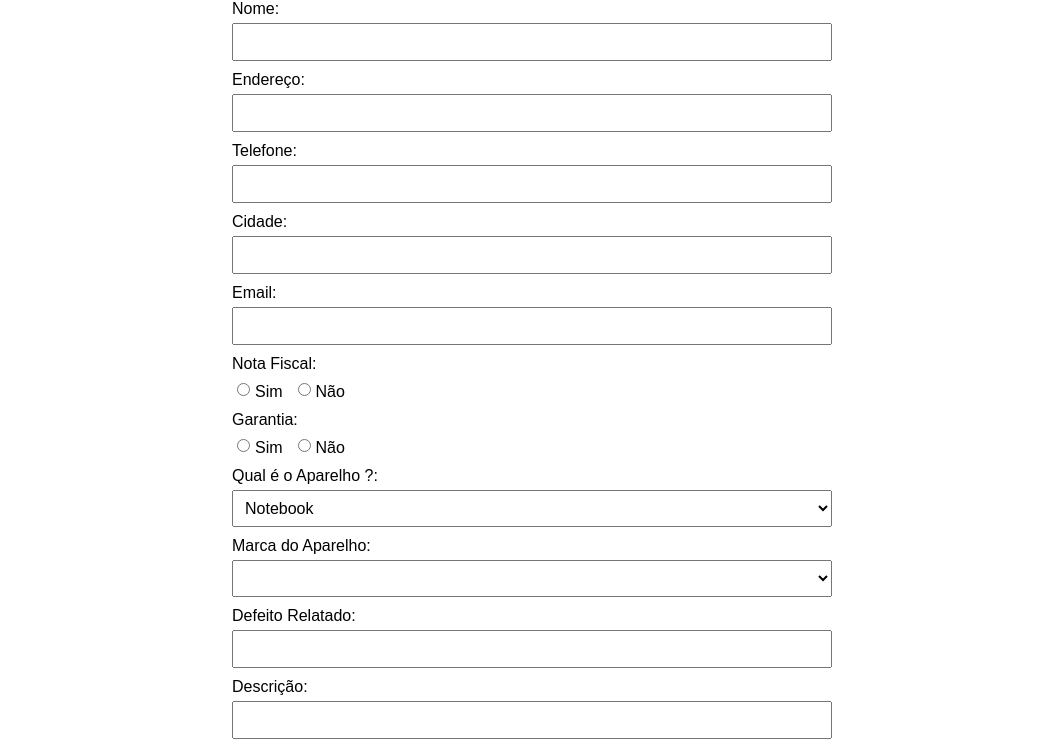
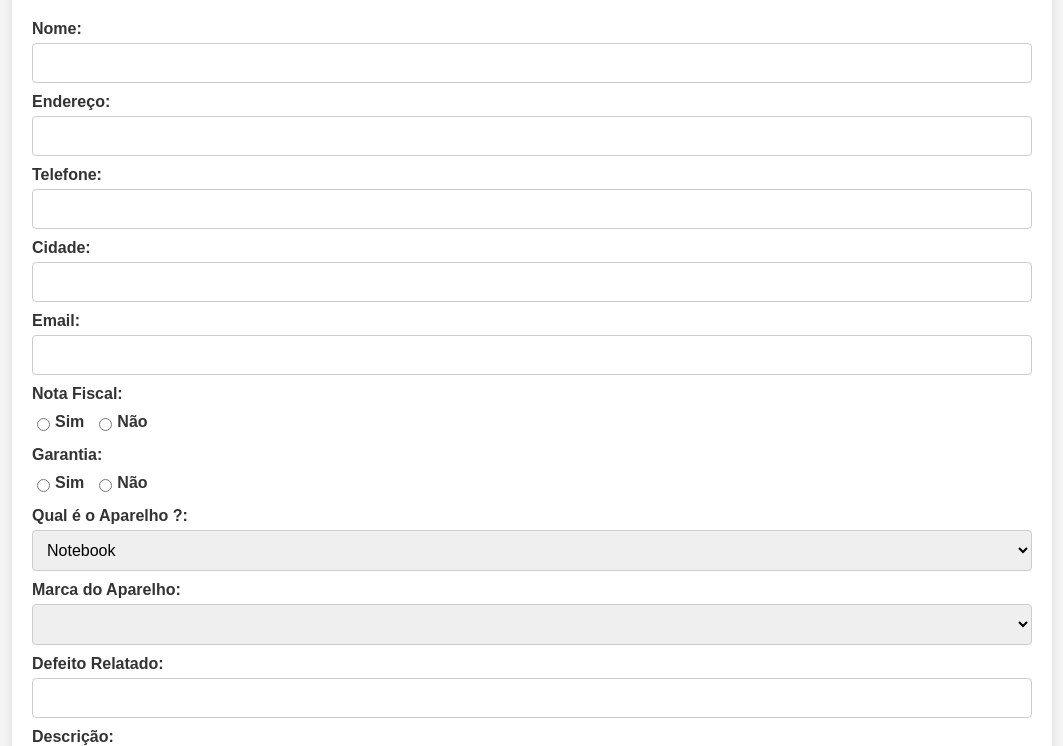
Before and after one commit to Shaolin850/nota-eletronica, a plain HTML site: page index.html in a window 1280 px wide. Shown: the part 100-846 px from the top of the page, without its empty margins (108-1171 px from the left). Drawn offline with Linux system fonts and the light colour scheme.

Commit message:
Update index.html

```diff
--- a/index.html
+++ b/index.html
@@ -1,5 +1,5 @@
 <!DOCTYPE html>
-<html lang="en">
+<html lang="pt-BR">
 <head>
     <meta charset="UTF-8">
     <meta name="viewport" content="width=device-width, initial-scale=1.0">
@@ -9,15 +9,21 @@
             font-family: Arial, sans-serif;
             padding: 10px;
             margin: 0;
+            background-color: #f4f4f4;
         }
 
         .container {
-            max-width: 600px;
+            max-width: 1000px;
             margin: 0 auto;
+            background: #fff;
+            padding: 20px;
+            border-radius: 8px;
+            box-shadow: 0 0 10px rgba(0, 0, 0, 0.1);
         }
 
         h1 {
             text-align: center;
+            color: #333;
         }
 
         form {
@@ -27,25 +33,25 @@
 
         label {
             margin-top: 10px;
+            font-weight: bold;
+            color: #333;
         }
 
         input, select, button {
             margin-top: 5px;
-            padding: 8px;
+            padding: 10px;
             font-size: 1em;
+            border: 1px solid #ccc;
+            border-radius: 4px;
+            box-sizing: border-box;
         }
 
-        .radio-group, .checkbox-group {
-            display: flex;
-            flex-wrap: wrap;
+        input[type="text"], input[type="email"], input[type="date"] {
+            width: 100%;
         }
 
-        .radio-group label, .checkbox-group label {
-            margin-right: 10px;
-        }
-
-        .radio-group input, .checkbox-group input {
-            margin-right: 5px;
+        select {
+            width: 100%;
         }
 
         button {
@@ -61,6 +67,30 @@
             background-color: #45a049;
         }
 
+        .radio-group, .checkbox-group {
+            display: flex;
+            flex-wrap: wrap;
+        }
+
+        .radio-group label, .checkbox-group label {
+            margin-right: 10px;
+            margin-bottom: 5px;
+            display: flex;
+            align-items: center;
+        }
+
+        .radio-group input, .checkbox-group input {
+            margin-right: 5px;
+        }
+
+        .checkbox-group {
+            flex-direction: column;
+        }
+
+        .radio-group {
+            flex-direction: row;
+        }
+
         @media (max-width: 600px) {
             .radio-group, .checkbox-group {
                 flex-direction: column;
@@ -73,7 +103,7 @@
             const marcaSelect = document.getElementById("marca");
 
             const marcas = {
-                Notebook: ["Dell", "HP", "Lenovo", "Asus", "Acer"],
+                Notebook: ["Dell", "HP", "Lenovo", "Asus", "Acer", "Positivo"],
                 Celular: ["Apple", "Samsung", "Xiaomi", "Motorola", "Nokia"],
                 Tablet: ["Apple", "Samsung", "Lenovo", "Asus", "Huawei"]
             };
@@ -161,18 +191,14 @@ Condições Gerais:
 
             <label>Nota Fiscal:</label>
             <div class="radio-group">
-                <input type="radio" id="nota_fiscal_sim" name="nota_fiscal" value="Sim">
-                <label for="nota_fiscal_sim">Sim</label>
-                <input type="radio" id="nota_fiscal_nao" name="nota_fiscal" value="Não">
-                <label for="nota_fiscal_nao">Não</label>
+                <label><input type="radio" id="nota_fiscal_sim" name="nota_fiscal" value="Sim"> Sim</label>
+                <label><input type="radio" id="nota_fiscal_nao" name="nota_fiscal" value="Não"> Não</label>
             </div>
 
             <label>Garantia:</label>
             <div class="radio-group">
-                <input type="radio" id="garantia_sim" name="garantia" value="Sim">
-                <label for="garantia_sim">Sim</label>
-                <input type="radio" id="garantia_nao" name="garantia" value="Não">
-                <label for="garantia_nao">Não</label>
+                <label><input type="radio" id="garantia_sim" name="garantia" value="Sim"> Sim</label>
+                <label><input type="radio" id="garantia_nao" name="garantia" value="Não"> Não</label>
             </div>
 
             <label for="modelo">Qual é o Aparelho ?:</label>
```
